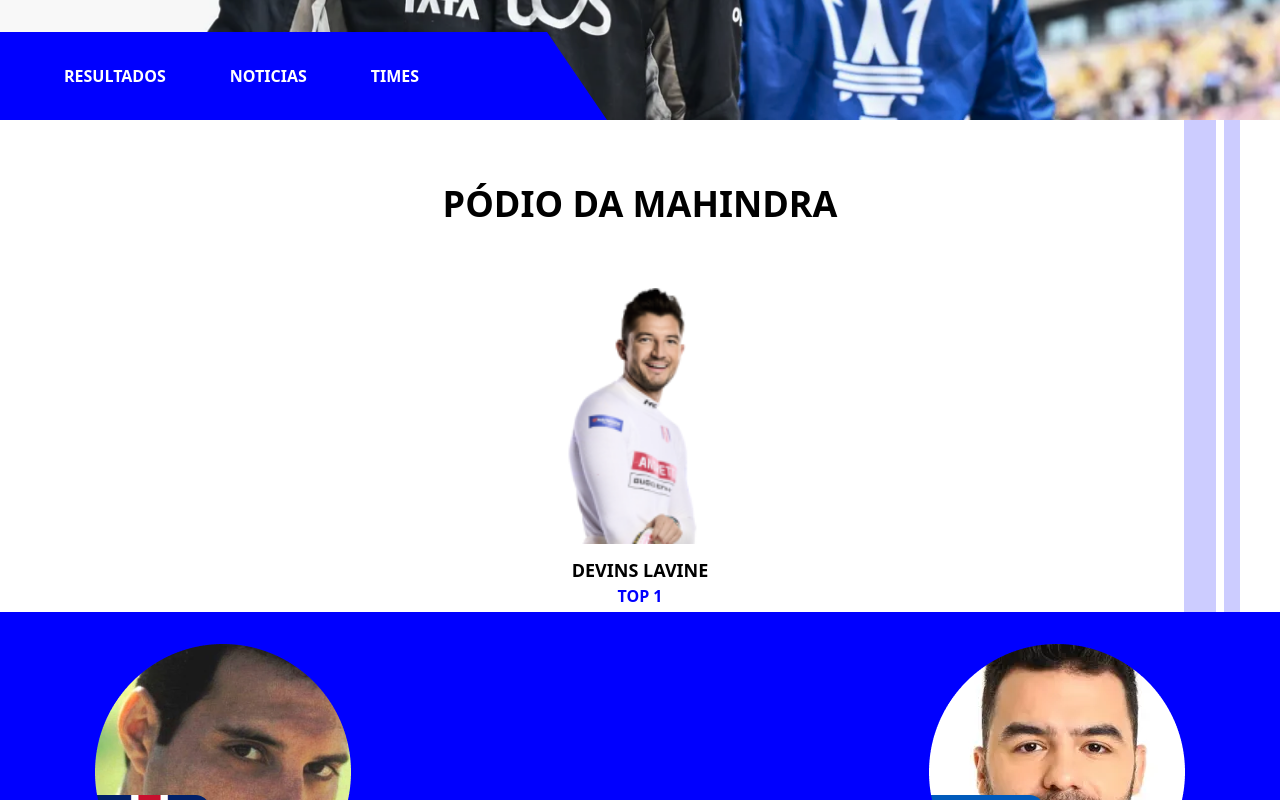
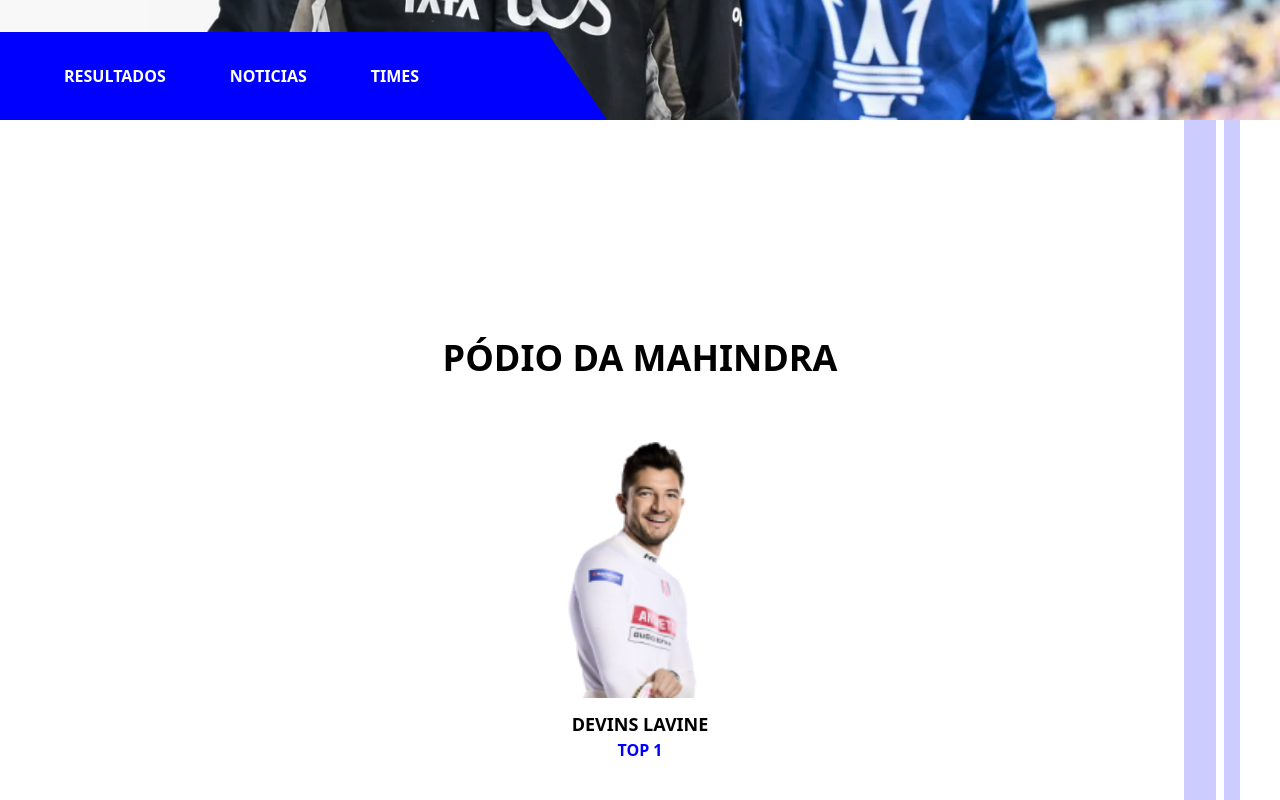
Before and after one commit to herbertdesousa/cp-web-and-front, a React (Vite) app: page / in a window 1280 px wide. Shown: the part 680-1480 px from the top of the page. Built offline with nearby package versions, Linux system fonts and the light colour scheme.

Commit message:
feat(LandingStading): fix css

```diff
--- a/src/presentation/screens/Landing/LandingStanding.tsx
+++ b/src/presentation/screens/Landing/LandingStanding.tsx
@@ -4,7 +4,7 @@
 
 export function LandingStanding() {
   return (
-    <section className="section relative">
+    <section className="relative min-h-screen flex items-center justify-center">
       <div className="pt-16 flex gap-y-16 flex-col items-center">
         <h2 className="font-bold text-4xl uppercase text-center">
           Pódio da Mahindra
```
